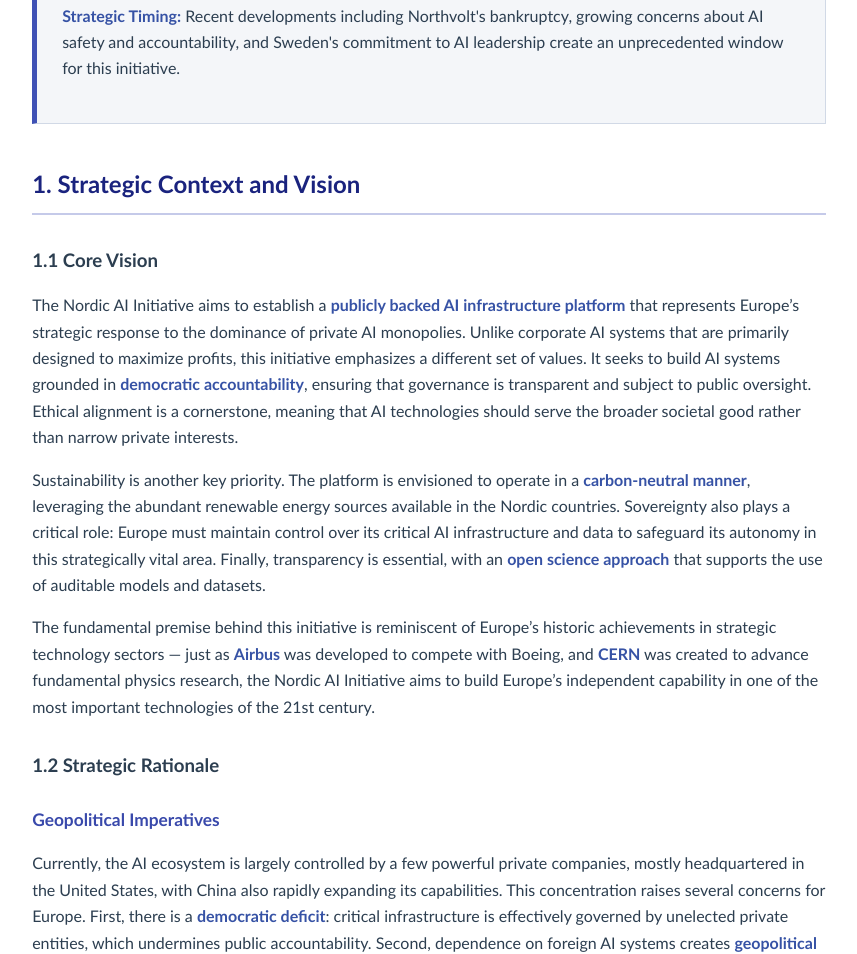
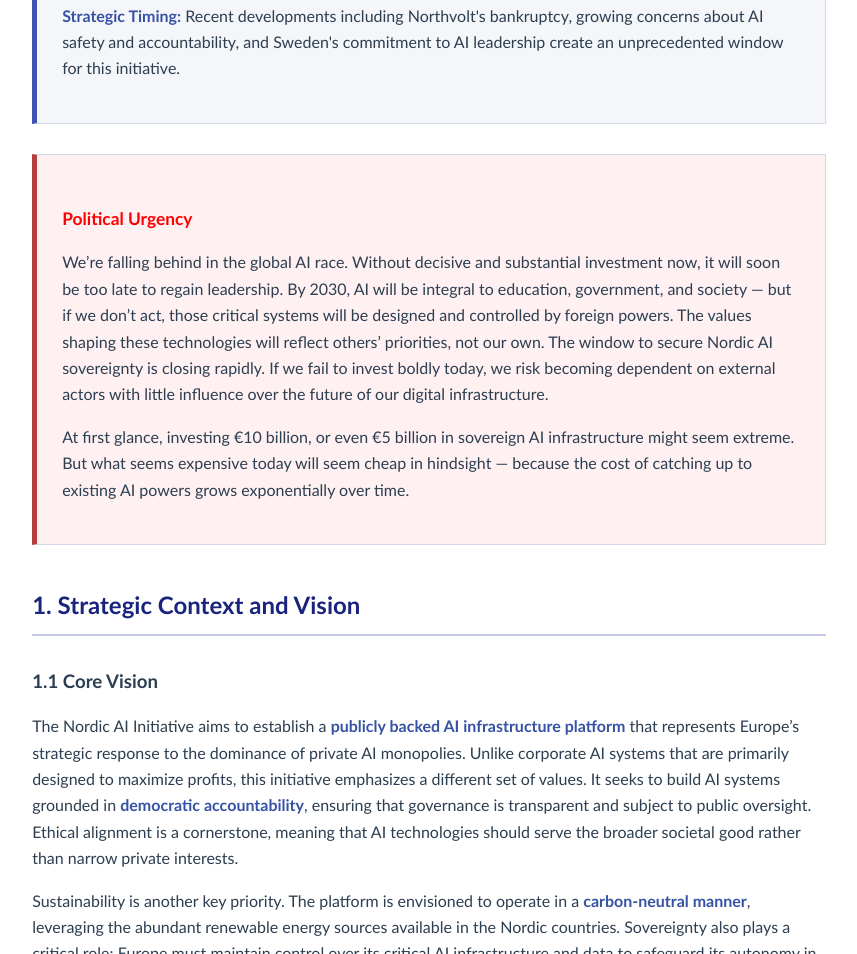
Before and after one commit to marcusryden92/NordicAI, a plain HTML site: page index.html in a window 1280 px wide. Shown: the part 3563-4517 px from the top of the page, without its empty margins (211-1068 px from the left). Drawn offline with Linux system fonts and the light colour scheme.

Commit message:
added urgency

```diff
--- a/index.html
+++ b/index.html
@@ -128,6 +128,15 @@
         background: #f4f6f9;
         border: 1px solid #d1d9e6;
         border-left: 5px solid #3f51b5;
+        padding: 25px;
+        margin: 30px 0;
+        page-break-inside: avoid;
+      }
+
+      .political-urgency {
+        background: #fff1f2;
+        border: 1px solid #d1d9e6;
+        border-left: 5px solid #b53f3f;
         padding: 25px;
         margin: 30px 0;
         page-break-inside: avoid;
@@ -583,6 +592,27 @@
         Northvolt's bankruptcy, growing concerns about AI safety and
         accountability, and Sweden's commitment to AI leadership create an
         unprecedented window for this initiative.
+      </p>
+    </div>
+
+    <div class="political-urgency">
+      <h3 style="color: red">Political Urgency</h3>
+      <p>
+        We’re falling behind in the global AI race. Without decisive and
+        substantial investment now, it will soon be too late to regain
+        leadership. By 2030, AI will be integral to education, government, and
+        society — but if we don’t act, those critical systems will be designed
+        and controlled by foreign powers. The values shaping these technologies
+        will reflect others’ priorities, not our own. The window to secure
+        Nordic AI sovereignty is closing rapidly. If we fail to invest boldly
+        today, we risk becoming dependent on external actors with little
+        influence over the future of our digital infrastructure.
+      </p>
+      <p>
+        At first glance, investing €10 billion, or even €5 billion in sovereign
+        AI infrastructure might seem extreme. But what seems expensive today
+        will seem cheap in hindsight — because the cost of catching up to
+        existing AI powers grows exponentially over time.
       </p>
     </div>
 
```
